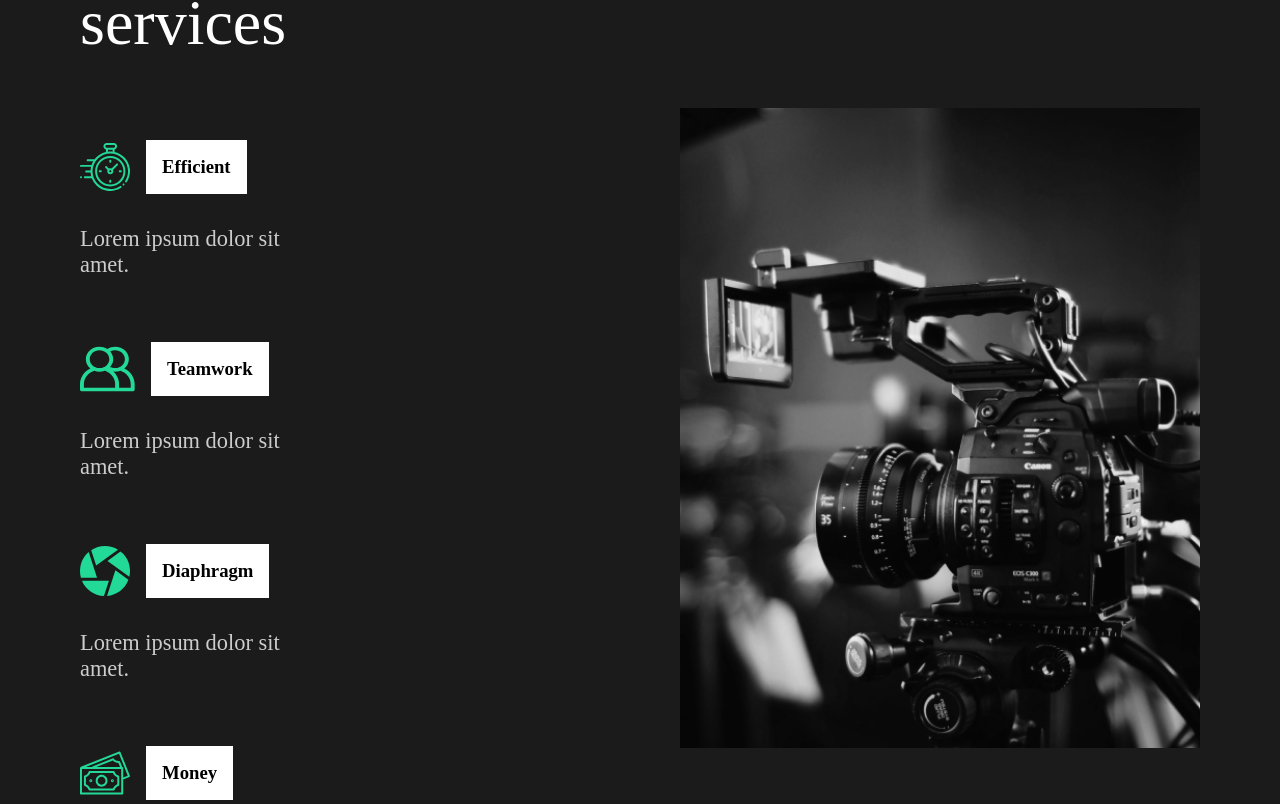
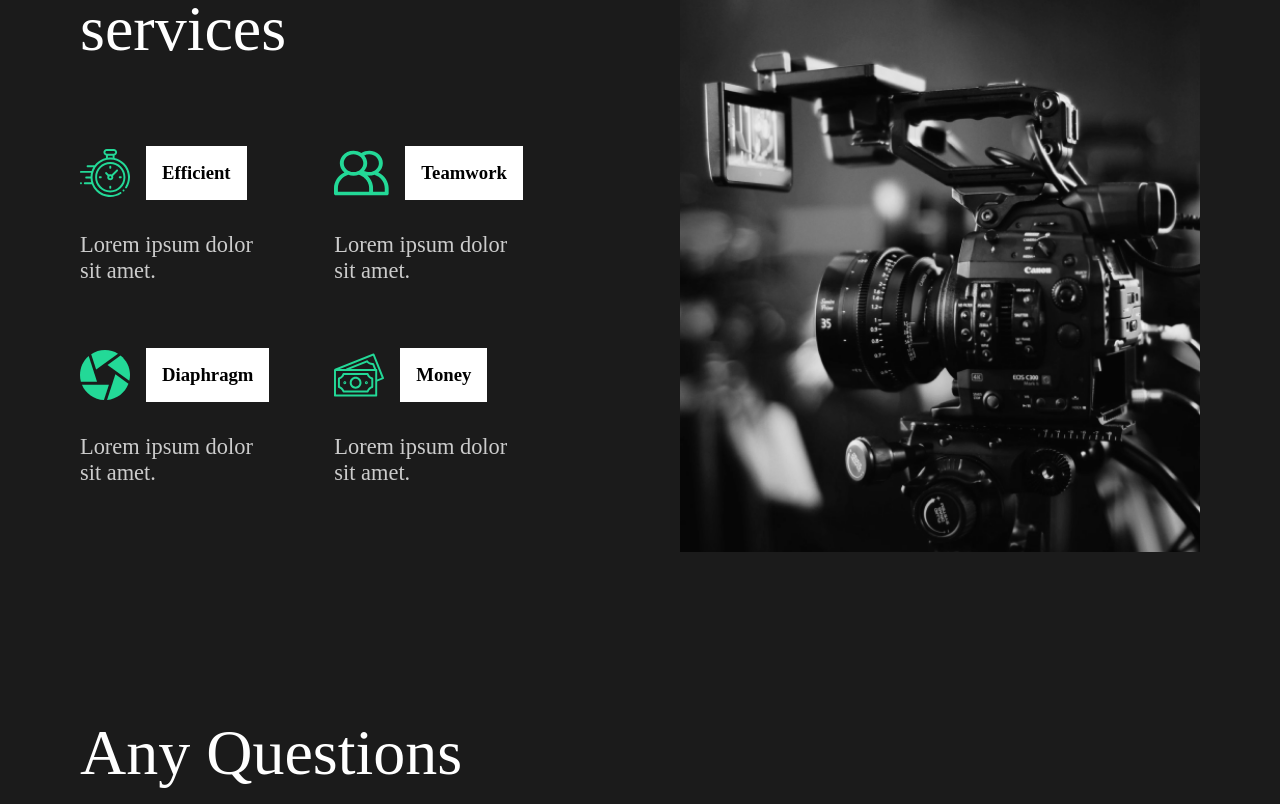
Before and after one commit to DVarner94/capture, a React (Create React App) app: page / in a window 1280 px wide. Shown: the part 972-1776 px from the top of the page. Built offline with nearby package versions, Linux system fonts and the light colour scheme.

Commit message:
come back to this, need to style cards

```diff
--- a/src/components/ServicesSection.js
+++ b/src/components/ServicesSection.js
@@ -70,7 +70,7 @@ const Cards = styled.div`
   } */
 `;
 const Card = styled.div`
-  flex-basis: 20rem;
+  /* flex-basis: 20rem; */
   .icon {
     display: flex;
     align-items: center;
```
